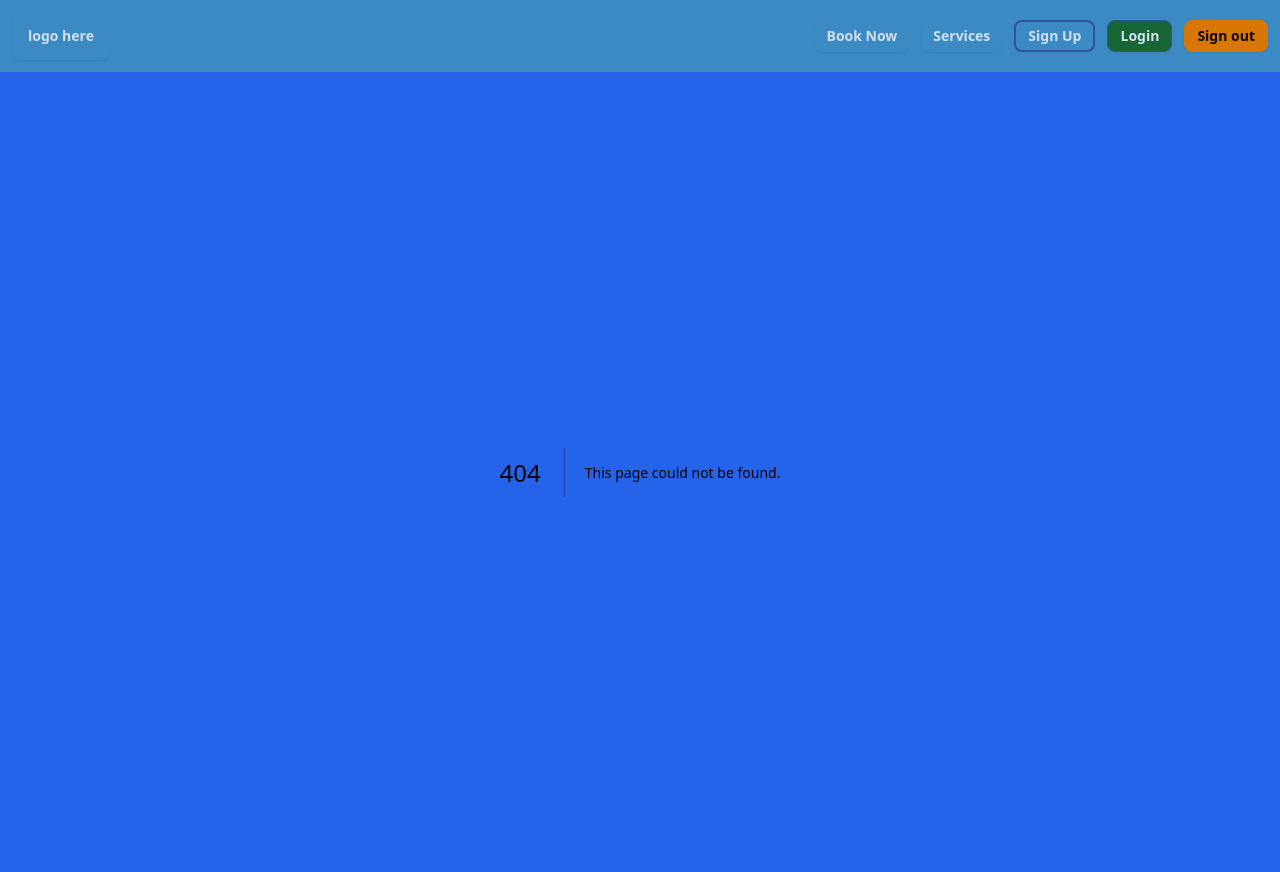
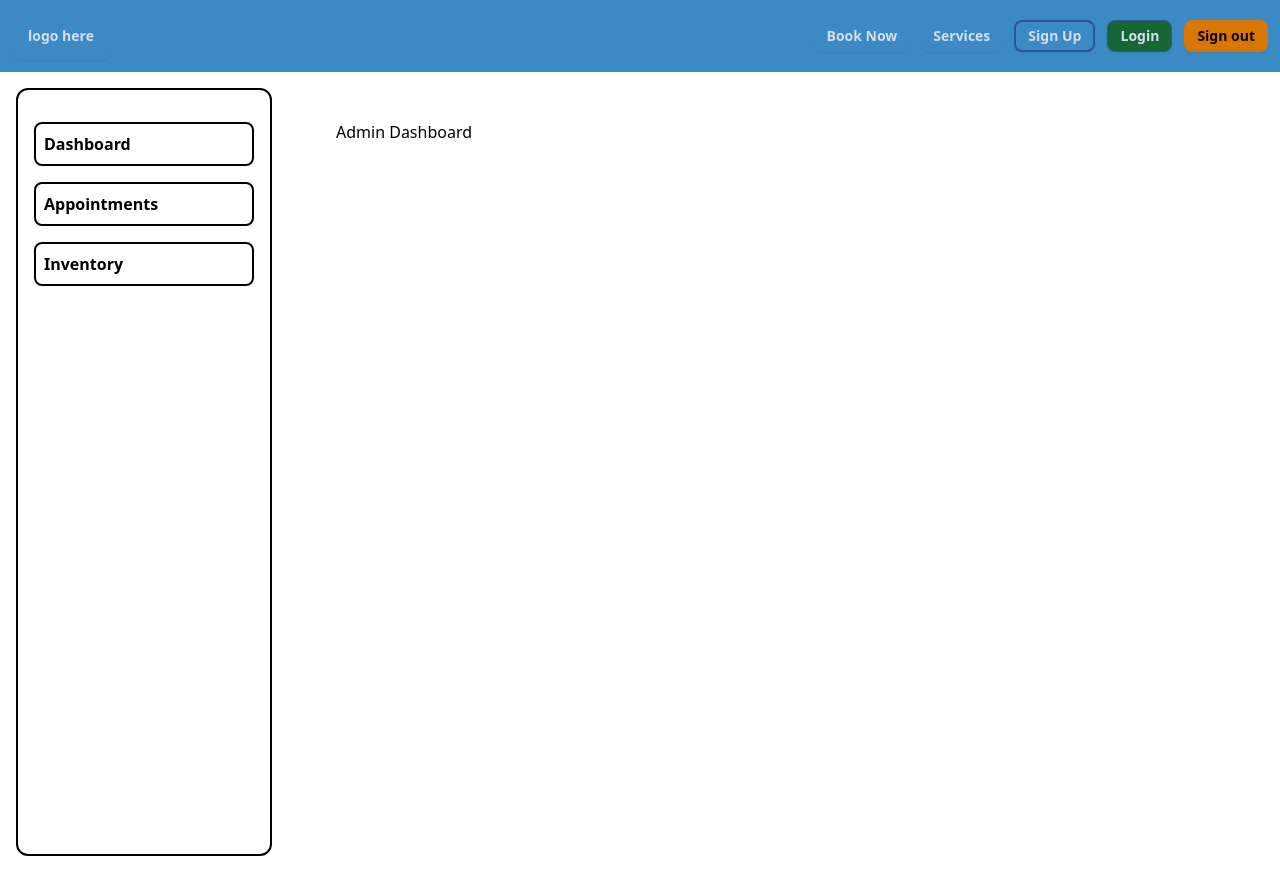
Before and after one commit to rajakrishna/dsd-cohort-2024, a Next.js app in the folder client/: page /admin/dashboard in a window 1280 px wide. Before the commit this address had no page. Built offline with nearby package versions, Linux system fonts and the light colour scheme.

Commit message:
admin dashborad page

```diff
--- /dev/null
+++ b/client/app/admin/dashboard/page.jsx
@@ -0,0 +1,3 @@
+export default function AdminPage() {
+    return <div>Admin Dashboard</div>
+}
```
